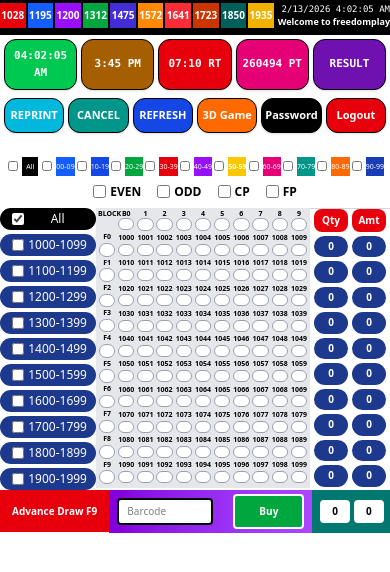
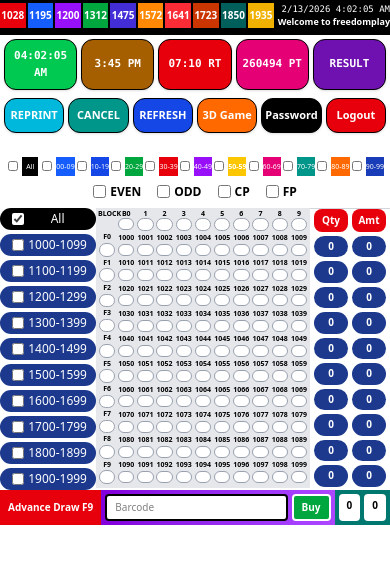
Before and after one commit to QUANTAMCODERR/intershipTask1, a React (Vite) app: page / in a window 390 px wide. Shown: the top 572 px of the page. Built offline with nearby package versions, Linux system fonts and the light colour scheme.

Commit message:
change footer footer have the main issue

```diff
--- a/src/components/Footer/FooterBar.jsx
+++ b/src/components/Footer/FooterBar.jsx
@@ -1,47 +1,76 @@
 export default function FooterBar() {
   return (
     <>
-      {/* ⭐⭐⭐ MOBILE VERSION — SAME ROW STRUCTURE AS DESKTOP ⭐⭐⭐ */}
-      <div className="sm:hidden w-full flex items-center">
-
+      {/* ⭐⭐⭐ MOBILE VERSION — LANDSCAPE SAFE ⭐⭐⭐ */}
+      <div className="sm:hidden w-full flex items-stretch text-[10px]">
         {/* LEFT DRAW BUTTON */}
-        <button className="bg-red-600 text-white font-semibold px-3 py-[13.8px] text-[10px] whitespace-nowrap">
+        <button
+          className="
+    bg-red-600 text-white font-semibold
+    px-2 py-2
+    shrink-0
+    whitespace-nowrap
+  "
+        >
           Advance Draw F9
         </button>
 
         {/* CENTER PURPLE STRIP */}
-        <div className="flex flex-1 items-center justify-center bg-linear-to-r from-purple-700 to-purple-500 px-2 py-1 gap-5">
-
+        <div
+          className="
+    flex flex-1 min-w-0
+    items-center justify-center
+    bg-linear-to-r from-purple-700 to-purple-500
+    px-1 py-1 gap-1
+  "
+        >
           {/* BARCODE INPUT */}
           <input
             type="text"
             placeholder="Barcode"
-            className="w-24 px-2 py-1 rounded bg-white border-2 text-black text-[10px] outline-none"
+            className="
+        flex-1 min-w-0
+        px-2 py-1
+        rounded bg-white border-2
+        text-black text-[10px]
+        outline-none
+      "
           />
 
           {/* BUY BUTTON */}
-          <button className="bg-green-600 text-white font-semibold px-6 border-2 py-2 rounded text-[10px] whitespace-nowrap">
+          <button
+            className="
+      bg-green-600 text-white font-semibold
+      px-2 py-1
+      border-2 rounded
+      whitespace-nowrap
+      shrink-0
+    "
+          >
             Buy
           </button>
         </div>
 
         {/* RIGHT VALUE BOXES */}
-        <div className="flex gap-1 bg-teal-700 px-2 py-[10px] ">
-          <div className="bg-white text-black px-3 py-1 font-bold rounded text-[10px] text-center">
+        <div
+          className="
+    flex gap-1 bg-teal-700
+    px-1 py-1
+    shrink-0
+  "
+        >
+          <div className="bg-white text-black px-2 py-1 font-bold rounded text-center">
             0
           </div>
-          <div className="bg-white text-black px-3 py-1 font-bold rounded text-[10px] text-center">
+          <div className="bg-white text-black px-2 py-1 font-bold rounded text-center">
             0
           </div>
         </div>
-
       </div>
-
 
       {/* ⭐⭐⭐ DESKTOP FOOTER — UNCHANGED ⭐⭐⭐ */}
       <div className="hidden sm:flex w-full items-center">
-
-        <button className="bg-red-600 text-white font-semibold px-14 py-4 whitespace-nowrap">
+        <button className="bg-red-600 text-white font-semibold px-14 sm:px-6  py-4 whitespace-nowrap">
           Advance Draw F9
         </button>
 
@@ -49,23 +78,22 @@ export default function FooterBar() {
           <input
             type="text"
             placeholder="Barcode"
-            className="w-64 px-4 rounded bg-white border-2 outline-black text-black font-semibold outline-none"
+            className="w-64 px-2 sm:w-48 rounded bg-white border-2 outline-black text-black font-semibold outline-none"
           />
 
-          <button className="bg-red-600 text-white font-semibold px-20 py-2 rounded">
+          <button className="bg-red-600 text-white font-semibold px-20 sm:px-10  py-2 rounded">
             Buy
           </button>
         </div>
 
-        <div className="flex gap-2 bg-teal-700 px-12 py-2">
-          <div className="bg-white text-black px-10 py-2 font-bold rounded-lg text-center">
+        <div className="flex gap-2 bg-teal-700 px-12 sm:px-5 py-2">
+          <div className="bg-white text-black px-10  py-2 font-bold rounded-lg text-center">
             0
           </div>
           <div className="bg-white text-black font-bold px-10 py-2 rounded-lg text-center">
             0
           </div>
         </div>
-
       </div>
     </>
   );
```
